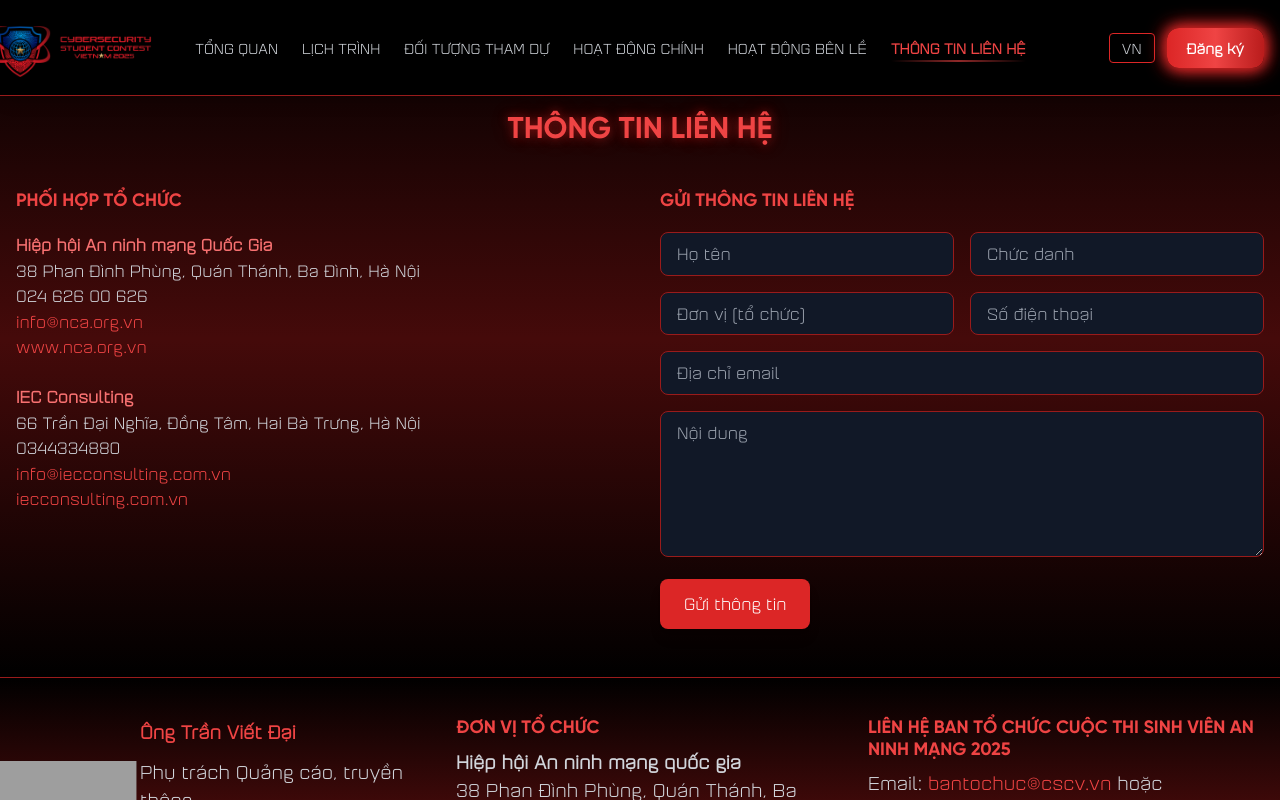
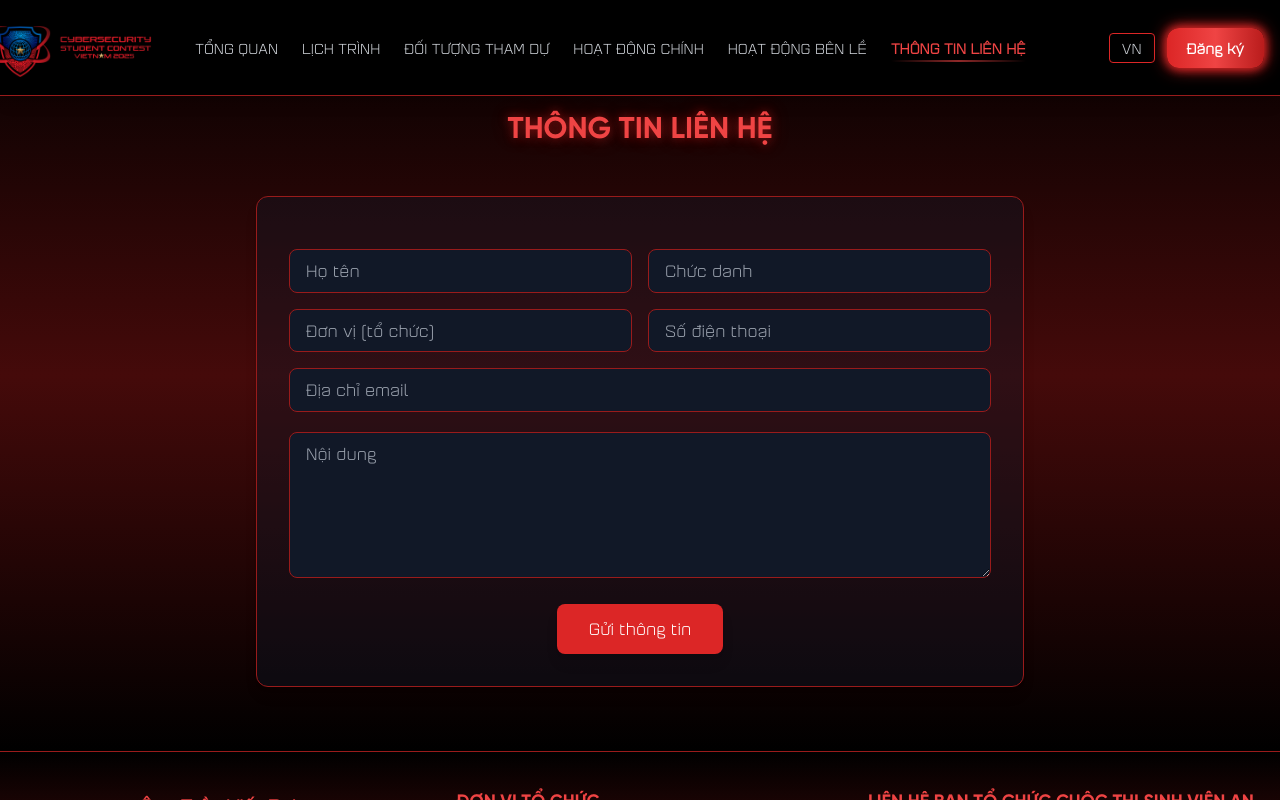
Before and after one commit to baoquoc29/landing-page-cscv, a React (Vite) app: page /contact in a window 1280 px wide. Shown: the top 800 px of the page. Built offline with nearby package versions, Linux system fonts and the light colour scheme; grey boxes are pictures that could not be loaded.

Commit message:
Landing page

```diff
--- a/src/components/ContactSection.jsx
+++ b/src/components/ContactSection.jsx
@@ -15,7 +15,7 @@ const ContactSection = () => {
 
     const formRef = useRef(null);
     const [submitting, setSubmitting] = useState(false);
-    const [notice, setNotice] = useState(null); // { type: 'success'|'error', message: string }
+    const [notice, setNotice] = useState(null);
 
     const sendEmail = async (e) => {
         e.preventDefault();
@@ -38,73 +38,17 @@ const ContactSection = () => {
     return (
         <section
             id="contact"
-            className="w-full bg-gradient-to-b from-black via-red-950 to-black pt-24 md:pt-28 pb-12 px-4"
+            className="w-full bg-gradient-to-b from-black via-red-950 to-black pt-24 md:pt-28 pb-16 px-6"
         >
-            <div ref={ref} className={`max-w-7xl mx-auto transition-all duration-1000 ${animationClass}`}>
+            <div ref={ref} className={`max-w-3xl mx-auto transition-all duration-1000 ${animationClass}`}>
                 {/* Title */}
-                <h2 className="text-2xl md:text-3xl font-bold text-center mb-10 text-red-500 text-glow">
+                <h2 className="text-2xl md:text-3xl font-bold text-center mb-12 text-red-500 text-glow">
                     {t.contact.title}
                 </h2>
 
-                <div className="grid grid-cols-1 lg:grid-cols-2 gap-10">
-                    {/* Left: info */}
-                    <div>
-                        <h3 className="text-lg font-semibold mb-4 text-red-500">{t.contact.organizers}</h3>
-
-                        <div className="space-y-6 text-gray-300">
-                            <div>
-                                <p className="font-bold text-red-400">Hiệp hội An ninh mạng Quốc Gia</p>
-                                <p>38 Phan Đình Phùng, Quán Thánh, Ba Đình, Hà Nội</p>
-                                <p>024 626 00 626</p>
-                                <p>
-                                    <a href="mailto:info@nca.org.vn" className="text-red-500 hover:text-red-400 hover:underline">
-                                        info@nca.org.vn
-                                    </a>
-                                </p>
-                                <p>
-                                    <a
-                                        href="https://www.nca.org.vn"
-                                        target="_blank"
-                                        rel="noreferrer"
-                                        className="text-red-500 hover:text-red-400 hover:underline"
-                                    >
-                                        www.nca.org.vn
-                                    </a>
-                                </p>
-                            </div>
-
-                            <div>
-                                <p className="font-bold text-red-400">IEC Consulting</p>
-                                <p>66 Trần Đại Nghĩa, Đồng Tâm, Hai Bà Trưng, Hà Nội</p>
-                                <p>0344334880</p>
-                                <p>
-                                    <a
-                                        href="mailto:info@iecconsulting.com.vn"
-                                        className="text-red-500 hover:text-red-400 hover:underline"
-                                    >
-                                        info@iecconsulting.com.vn
-                                    </a>
-                                </p>
-                                <p>
-                                    <a
-                                        href="https://iecconsulting.com.vn"
-                                        target="_blank"
-                                        rel="noreferrer"
-                                        className="text-red-500 hover:text-red-400 hover:underline"
-                                    >
-                                        iecconsulting.com.vn
-                                    </a>
-                                </p>
-                            </div>
-                        </div>
-                    </div>
-
-                    {/* Right: form */}
-                    <div>
-                        <h3 className="text-lg font-semibold mb-4 text-red-500">{t.contact.sendInfo}</h3>
-
-                        <form ref={formRef} onSubmit={sendEmail} className="space-y-4">
-                            {/* honeypot chống bot (ẩn) */}
+                {/* Form 1 cột cân giữa */}
+                <div className="bg-gray-900/40 p-6 md:p-8 rounded-xl shadow-lg border border-red-800">
+                    <form ref={formRef} onSubmit={sendEmail} className="space-y-5">
                         <input type="text" name="botcheck" className="hidden" tabIndex={-1} autoComplete="off" />
 
                         <div className="grid grid-cols-1 md:grid-cols-2 gap-4">
@@ -150,18 +94,20 @@ const ContactSection = () => {
                             required
                         ></textarea>
 
+                        <div className="flex justify-center">
                             <button
                                 type="submit"
                                 disabled={submitting}
-                                className={`px-6 py-3 rounded-lg text-white shadow-lg transition-all duration-300
+                                className={`px-8 py-3 rounded-lg text-white shadow-lg transition-all duration-300
                                     ${submitting ? "bg-red-800 cursor-not-allowed" : "bg-red-600 hover:bg-red-700 hover:scale-105"}`}
                             >
                                 {submitting ? "Đang gửi..." : t.contact.form.submit}
                             </button>
+                        </div>
 
                         {notice && (
                             <div
-                                    className={`mt-3 text-sm ${
+                                className={`mt-4 text-center text-sm ${
                                     notice.type === "success" ? "text-green-400" : "text-red-400"
                                 }`}
                             >
@@ -171,7 +117,6 @@ const ContactSection = () => {
                     </form>
                 </div>
             </div>
-            </div>
         </section>
     );
 };
--- a/src/components/EventBanner.jsx
+++ b/src/components/EventBanner.jsx
@@ -6,15 +6,14 @@ const EventBanner = () => {
     const { language } = useLanguage();
     const t = translations[language];
 
+    // Chọn banner dựa trên ngôn ngữ
+    const bannerImage = language === 'EN' ? '/images/Keyvisual.FN-03.png' : '/images/banner2.png';
+
     return (
         <section
             className="w-full min-h-screen mt-8 bg-center bg-contain bg-no-repeat bg-black relative flex flex-col items-center justify-center text-center px-4"
-            style={{backgroundImage: "url('/images/banner2.png')"}}
+            style={{backgroundImage: `url('${bannerImage}')`}}
         >
-
-
-            {/*<div className="absolute inset-0 bg-gradient-to-b from-black via-red-950/50 to-black opacity-80"></div>*/}
-
             {/* Nội dung */}
             <div className="relative z-10 max-w-4xl mx-auto">
                 {/* Buttons với animation */}
```
Also changed, not shown: 1 other file (tests, documents, lock files or other folders). Lines whose indentation alone changed are shown as unchanged.
